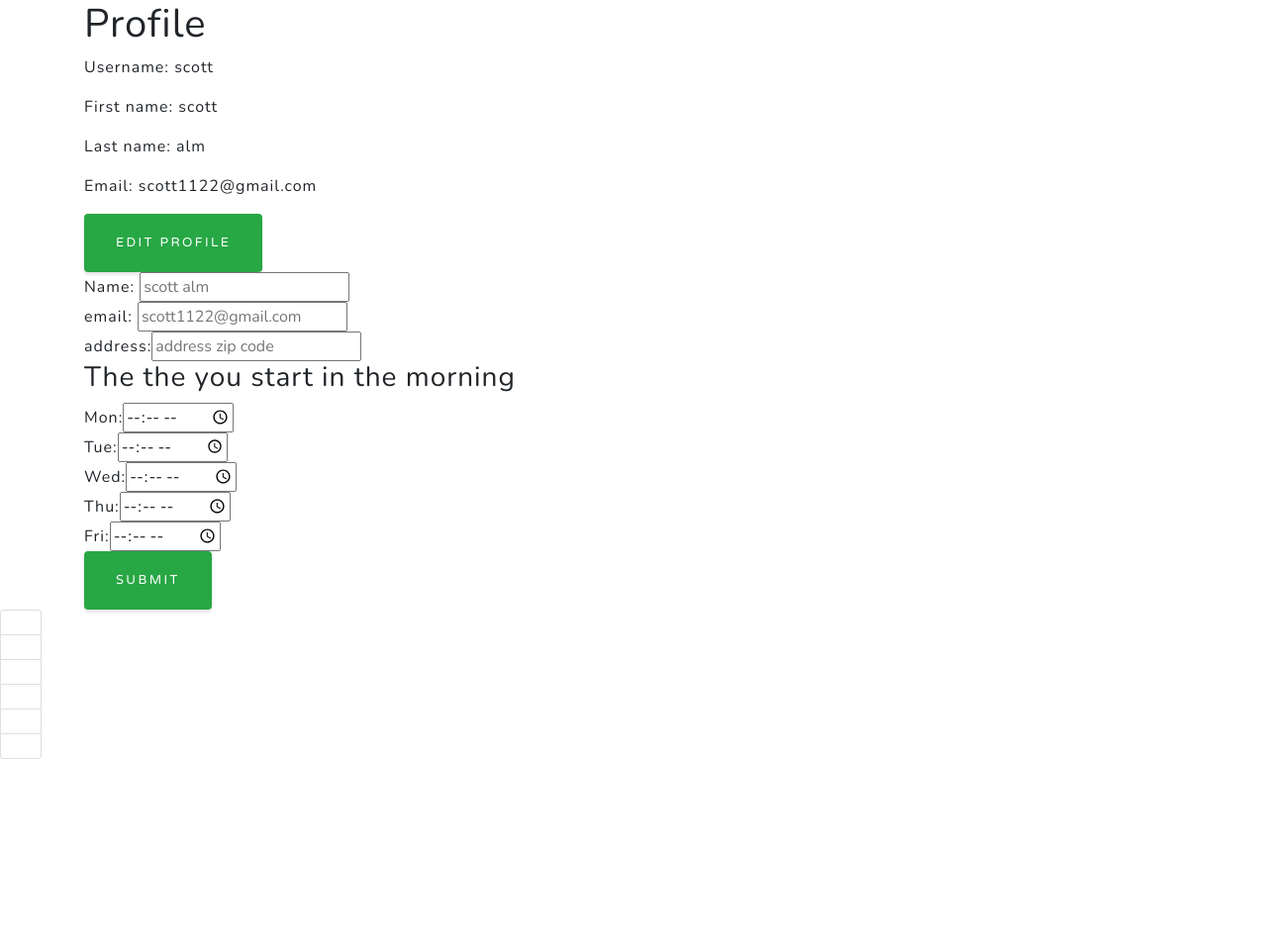
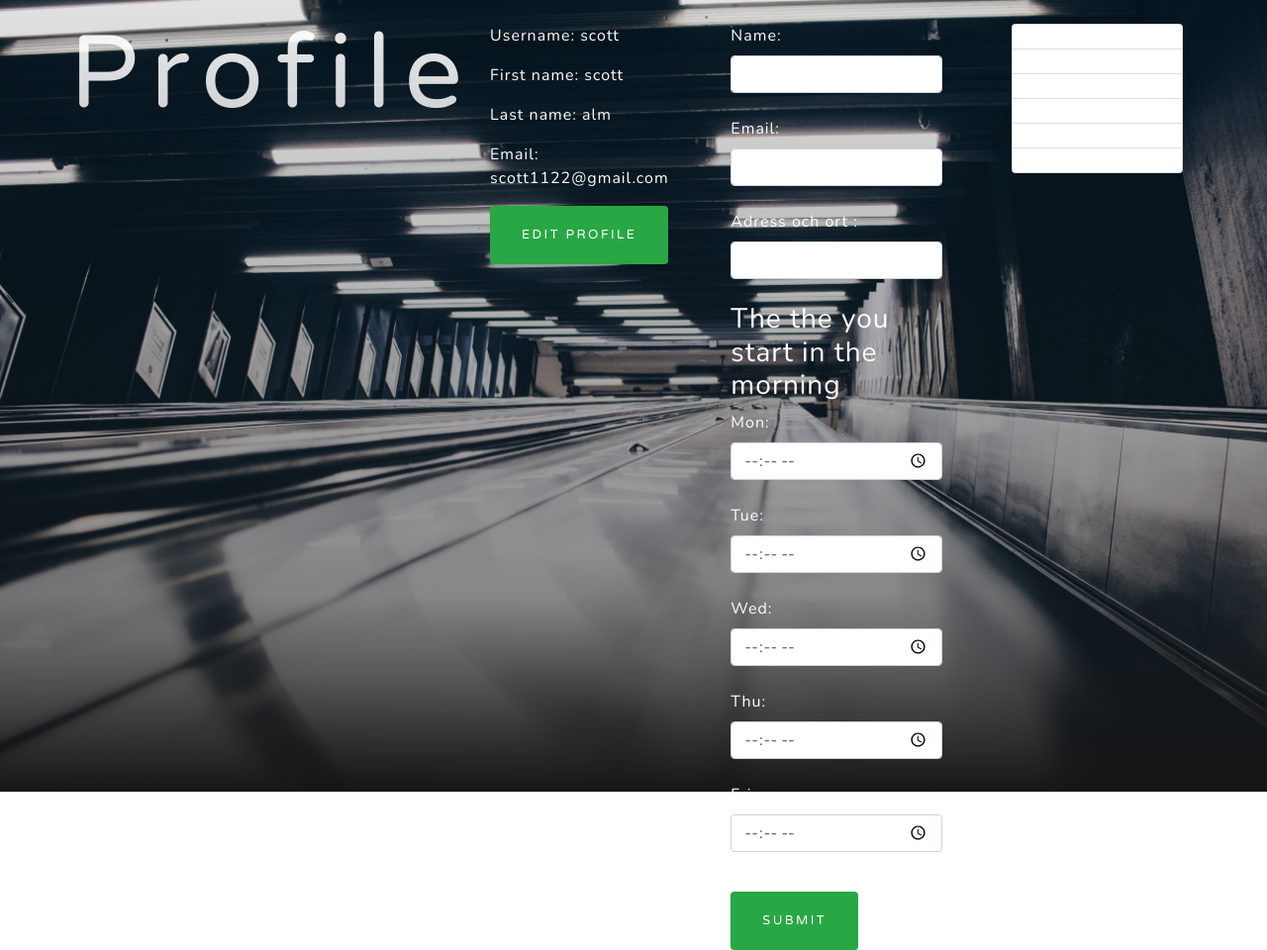
Before and after one commit to snoppen86/Tempore_Python, a Django app: page /profile/ in a window 1280 px wide. Shown: the whole page at 99% size. Before the commit the page ends 767 px from the top, so only its background shows below. Run offline with Django 3.2, Linux system fonts and the light colour scheme; a user stored in the database is signed in; some libraries are stand-ins or nearby versions.

Commit message:
Profile write travel plan

```diff
--- a/TemporeApp/templates/registration/profile.html
+++ b/TemporeApp/templates/registration/profile.html
@@ -4,30 +4,48 @@
 {% endblock%}
 
 {%block body%}
+<div class="masthead">
     <div class="container">
+        <div class="row pt-4">
+           <!--Profile info-->
             <h1>Profile</h1>
-    <p>Username: {{ user }}</p>
-    <p>First name: {{ user.first_name }}</p>
-    <p>Last name: {{ user.last_name }}</p>
-    <p>Email: {{ user.email }}</p>
+            <div class="col-sm">
+                <p class="text-white">Username: {{ user }}</p>
+                <p class="text-white">First name: {{ user.first_name }}</p>
+                <p class="text-white">Last name: {{ user.last_name }}</p>
+                <p class="text-white">Email: {{ user.email }}</p>
                 <a href="{% url 'edit_profile'%}" class="btn btn-success js-scroll-trigger">Edit Profile</a>
             </div>
-<div class="container">
-
+            <!--Travel Form-->
+            <div class="col-sm">
                 <form id="person" action="" method="post">
-        Name: <input type="text" name="Name" placeholder="{{ user.first_name }} {{ user.last_name }}"><br>
-        email: <input type="email" name="email" placeholder="{{ user.email }}"><br>
-        address:<input type="text" name="address" placeholder="address zip code"><br>
-        <h3>The the you start in the morning</h3>
-        Mon:<input type="time" name="1" ><br>
-        Tue:<input type="time" name="2" ><br>
-        Wed:<input type="time" name="3"><br>
-        Thu:<input type="time" name="4"><br>
-        Fri:<input type="time" name="5"><br>
+                    <div class="text-white">
+                        <div class="form-group">
+                            <label for="name">Name:</label>
+                            <input id="name" type="text" name="Name" class="form-control"><br>
+                            <label for="Email">Email:</label>
+                            <input id="Email" type="email" name="email" class="form-control"><br>
+                            <label for="Address">Adress och ort :</label>
+                            <input id="Address" type="text" name="address" class="form-control"><br>
+                            <h3 class="text-white">The the you start in the morning</h3>
+                            <label for="id1">Mon:</label>
+                            <input id="id1" type="time" name="1" class="form-control input-sm"><br>
+                            <label for="id2">Tue:</label>
+                            <input id="id2" type="time" name="2" class="form-control" ><br>
+                            <label for="id3">Wed:</label>
+                            <input id="id3" type="time" name="3" class="form-control"><br>
+                            <label for="id4">Thu:</label>
+                            <input id="id4" type="time" name="4" class="form-control"><br>
+                            <label for="id5">Fri:</label>
+                            <input id="id5" type="time" name="5" class="form-control"><br>
+                        </div>
+                    </div>
                     <input id="submit" type="button" name="submit" value="submit" class="btn btn-success js-scroll-trigger">
                 </form>
             </div>
-<ul class="list-group">
+            <!--Travel Response-->
+            <div class="col-sm">
+                <ul class="list-group-transparent ">
                     <li class="list-group-item d-flex flex-column justify-content-center align-self-start" id="0">
                     </li>
                     <li class="list-group-item d-flex flex-column justify-content-center align-self-start" id="1">
@@ -42,7 +60,10 @@
                     </li>
 
                 </ul>
-
+            </div>
+        </div>
+    </div>
+</div>
 <script src="https://code.jquery.com/jquery-3.3.1.js"
   integrity="sha256-2Kok7MbOyxpgUVvAk/HJ2jigOSYS2auK4Pfzbm7uH60=" crossorigin="anonymous"></script>
 <script src="https://cdn.jsdelivr.net/npm/js-cookie@2/src/js.cookie.min.js"></script>
```
Lines whose indentation alone changed are shown as unchanged.
